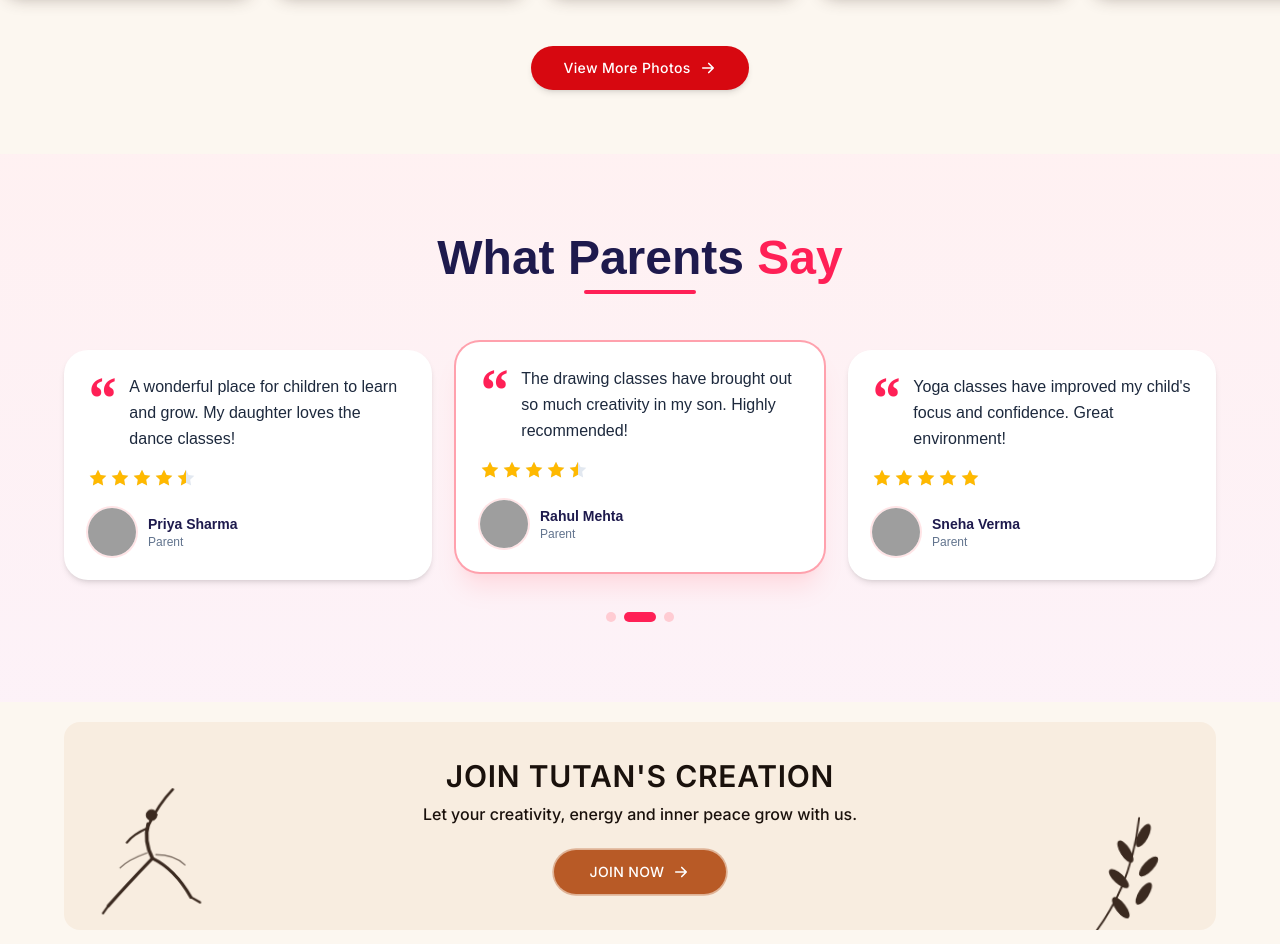
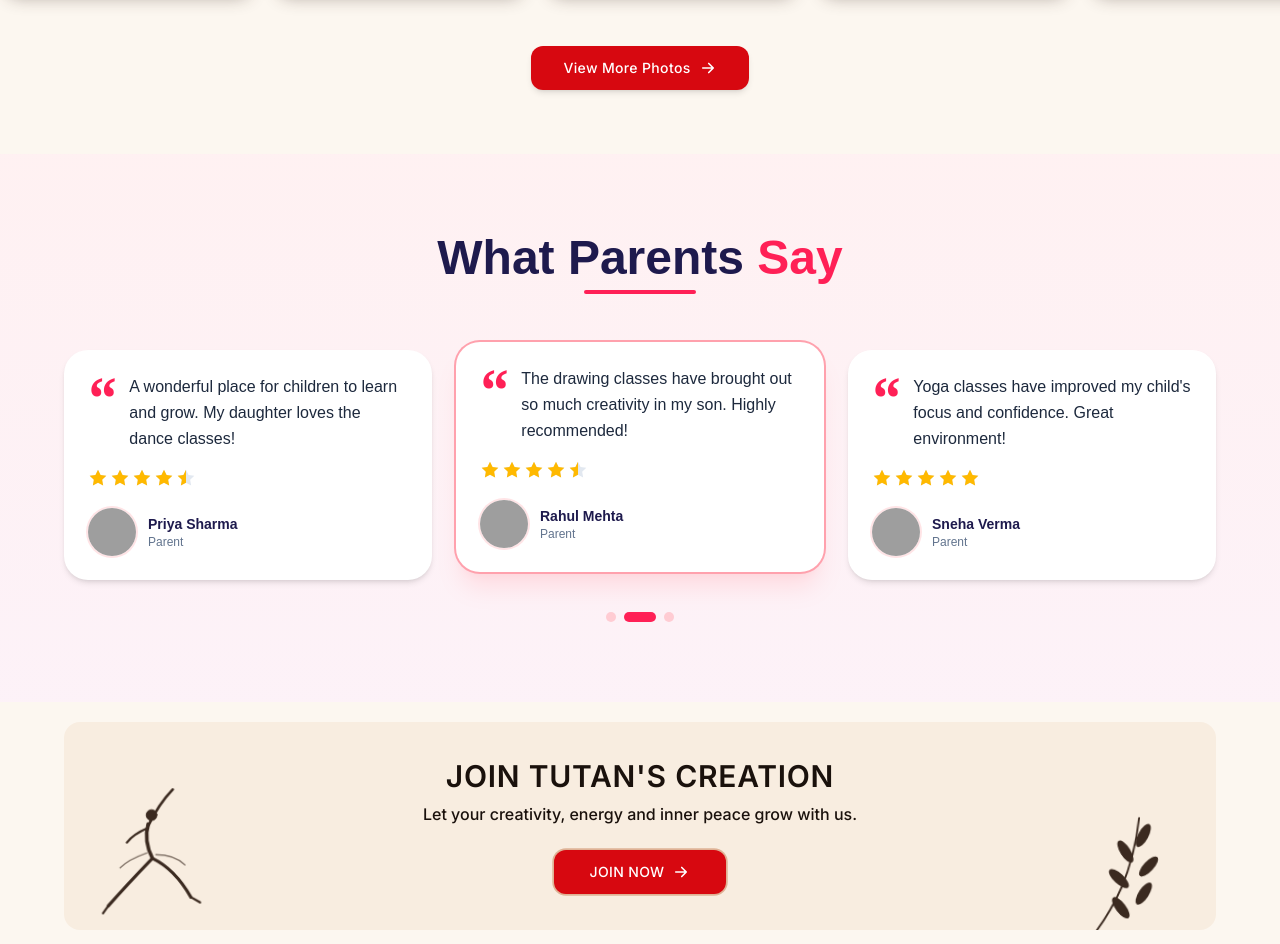
Before and after one commit to amar0026/Tutan-Art, a React (Vite) app: page / in a window 1280 px wide. Shown: the part 3562-4506 px from the top of the page. Built offline with nearby package versions, Linux system fonts and the light colour scheme; grey boxes are pictures that could not be loaded; a web font is replaced by a local one.

Commit message:
button color fix

```diff
--- a/src/Components/Footer.tsx
+++ b/src/Components/Footer.tsx
@@ -302,7 +302,7 @@
 
           <Link
             to={ctaTo}
-            className={`group relative mt-6 inline-flex items-center gap-2 overflow-hidden rounded-full bg-[#B85A26] px-9 py-3 text-sm font-medium tracking-wide text-white shadow-md transition-all duration-300 ease-out hover:-translate-y-0.5 hover:bg-[#A24C1D] hover:shadow-xl focus-visible:outline focus-visible:outline-2 focus-visible:outline-offset-2 focus-visible:outline-[#B85A26] active:translate-y-0 motion-reduce:transition-none ${
+            className={`group relative mt-6 inline-flex items-center gap-2 overflow-hidden rounded-xl bg-[#D70810] px-9 py-3 text-sm font-medium tracking-wide text-white shadow-md transition-all duration-300 ease-out hover:-translate-y-0.5 hover:bg-[#A24C1D] hover:shadow-xl focus-visible:outline focus-visible:outline-2 focus-visible:outline-offset-2 focus-visible:outline-[#B85A26] active:translate-y-0 motion-reduce:transition-none ${
               visible ? "tc-btn-ring translate-y-0 opacity-100" : "translate-y-4 opacity-0"
             }`}
             style={{ transitionDelay: visible ? "0ms, 0ms, 0ms" : "400ms" }}
--- a/src/Components/Gallery.tsx
+++ b/src/Components/Gallery.tsx
@@ -168,7 +168,7 @@
       >
         <Link
           to={buttonTo}
-          className="group inline-flex items-center gap-2 rounded-full bg-[#D70810] px-8 py-3 text-sm font-medium tracking-wide text-white shadow-md transition-all duration-300 ease-out hover:-translate-y-0.5 hover:bg-[#A24C1D] hover:shadow-xl focus-visible:outline focus-visible:outline-2 focus-visible:outline-offset-2 focus-visible:outline-[#B85A26] active:translate-y-0 motion-reduce:transition-none"
+          className="group inline-flex items-center gap-2 rounded-xl bg-[#D70810] px-8 py-3 text-sm font-medium tracking-wide text-white shadow-md transition-all duration-300 ease-out hover:-translate-y-0.5 hover:bg-[#A24C1D] hover:shadow-xl focus-visible:outline focus-visible:outline-2 focus-visible:outline-offset-2 focus-visible:outline-[#B85A26] active:translate-y-0 motion-reduce:transition-none"
         >
           View More Photos
           <span className="transition-transform duration-300 group-hover:translate-x-1.5">
```
